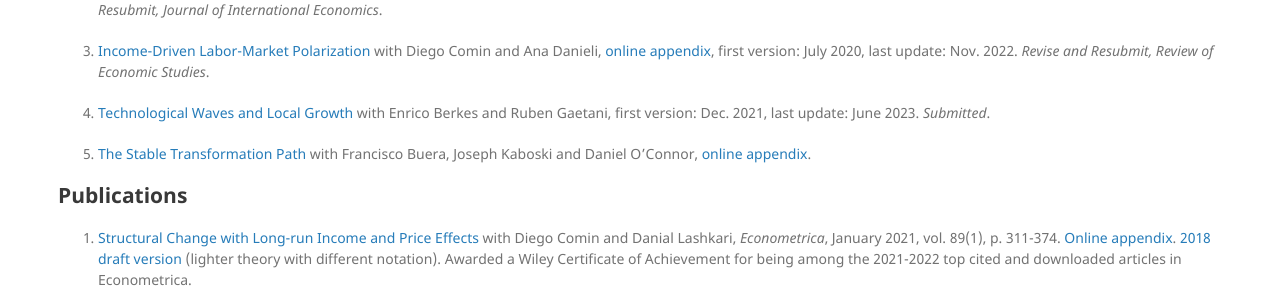
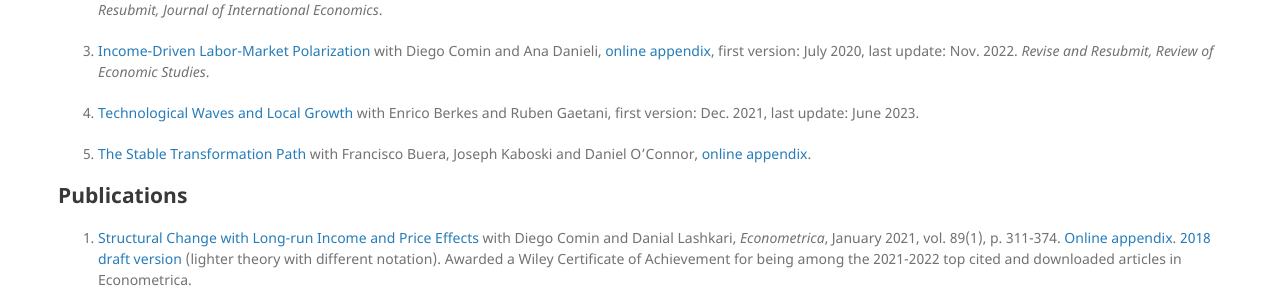
Before and after one commit to mestieri/mestieri.github.io, a Jekyll site: the page built from index.md, in a window 1280 px wide. Shown: the part 628-925 px from the top of the page. Built offline with Jekyll 4.4.1, drawn with Linux system fonts in a browser that asks for light colours.

Commit message:
Update index.md

```diff
--- a/index.md
+++ b/index.md
@@ -42,7 +42,7 @@ for Nonhomothetic CES Preferences](https://www.dropbox.com/scl/fi/obu49nw8d74wye
 3. [Income-Driven Labor-Market Polarization](https://www.dropbox.com/s/4c3ow4flycqnymd/cdm.pdf?dl=0) with Diego Comin and Ana Danieli,
     [online appendix](https://www.dropbox.com/s/cu2hv6z8u9633rb/cdm_oa.pdf?dl=0), first version: July 2020, last update: Nov. 2022. *Revise and Resubmit, Review of Economic Studies*.
 
-4. [Technological Waves and Local Growth](https://www.dropbox.com/s/vswbcd98s6333tu/bgm_june23.pdf?dl=0) with Enrico Berkes and Ruben Gaetani, first version: Dec. 2021, last update: June 2023. *Submitted*.
+4. [Technological Waves and Local Growth](https://www.dropbox.com/s/vswbcd98s6333tu/bgm_june23.pdf?dl=0) with Enrico Berkes and Ruben Gaetani, first version: Dec. 2021, last update: June 2023.
 
 5. [The Stable Transformation Path](https://www.dropbox.com/scl/fi/j3xps3b5hrbdf7aoogorv/bkmo.pdf?rlkey=gbe1j4hjbel18h26shu973g9x&dl=0)
     with Francisco Buera, Joseph Kaboski and Daniel O'Connor,
```
